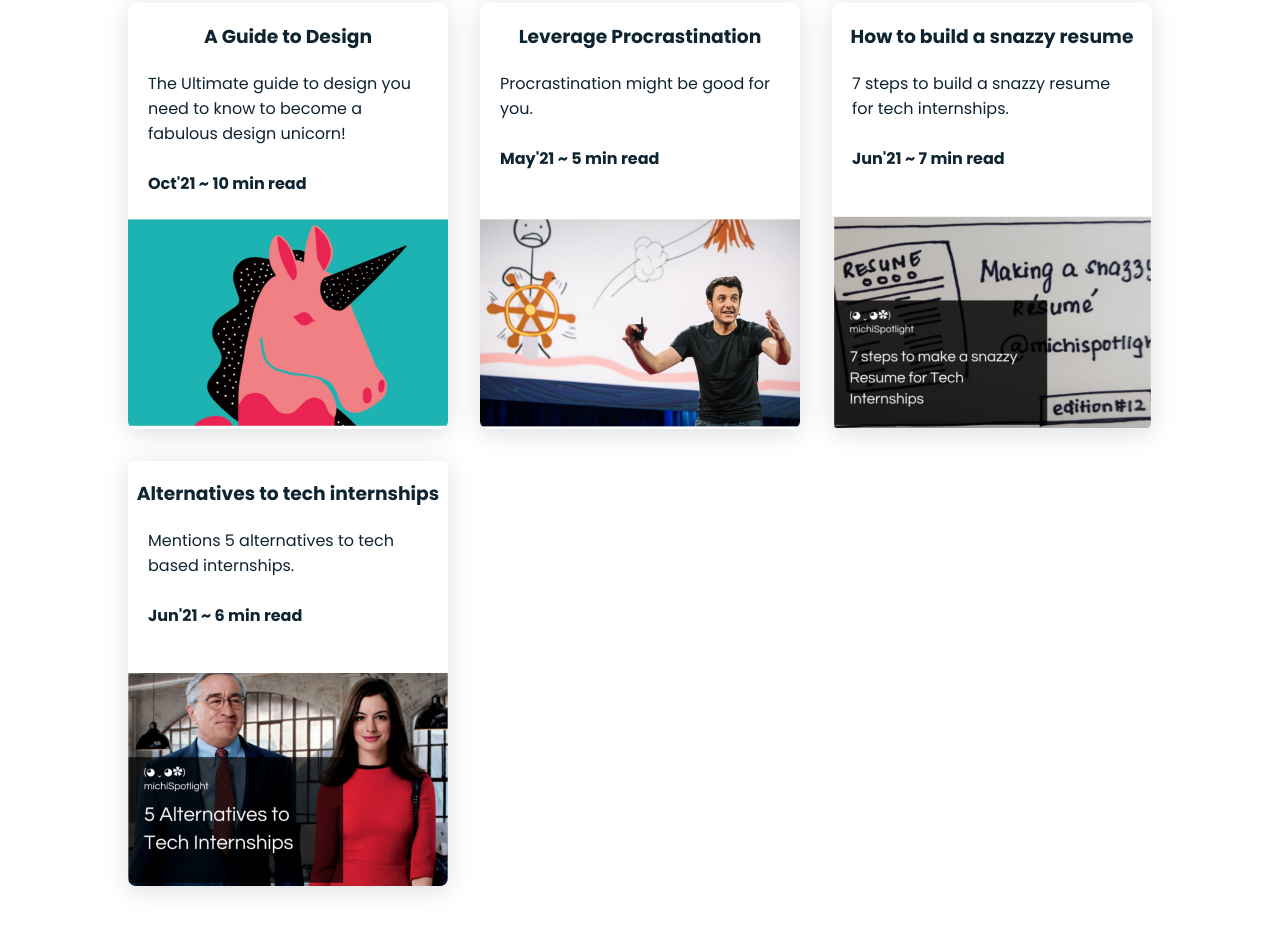
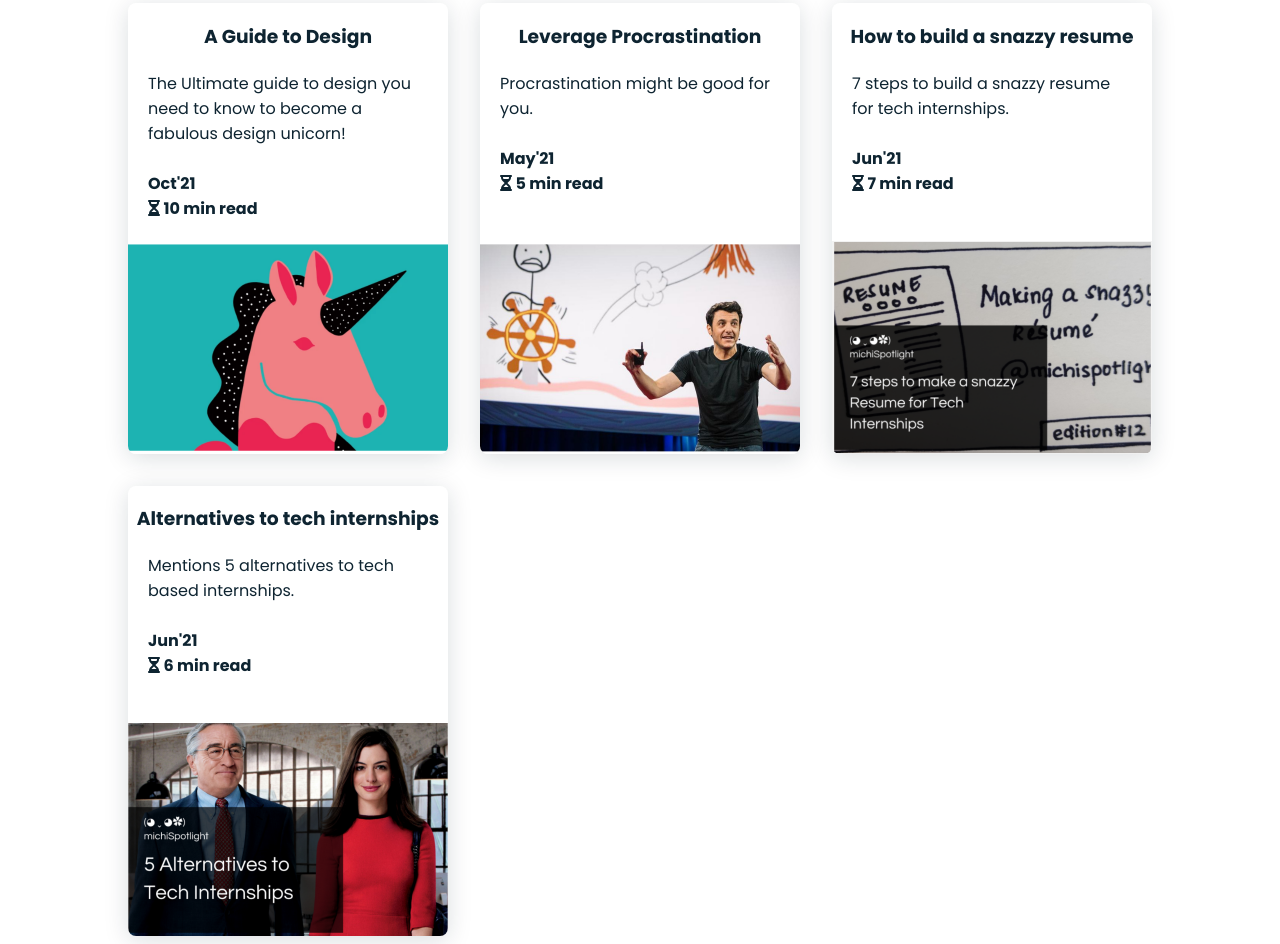
Before and after one commit to Charvi-Bansal/portfolio2-GDSC, a plain HTML site: page index.html in a window 1280 px wide. Shown: the part 2874-3818 px from the top of the page. Drawn offline with nearby package versions, Linux system fonts and the light colour scheme.

Commit message:
update blogs section

```diff
--- a/assets/css/styles.css
+++ b/assets/css/styles.css
@@ -328,6 +328,7 @@ img{
   margin: 20px;
 }
 
+
 /*CONTACT*/
 .contact__input{
   width: 100%;
--- a/index.html
+++ b/index.html
@@ -10,6 +10,7 @@
         <link href='https://unpkg.com/boxicons@2.0.9/css/boxicons.min.css' rel='stylesheet'>
 
         <title>Portfolio-Charvi</title>
+        <script src="https://kit.fontawesome.com/89451f22bb.js" crossorigin="anonymous"></script>
     </head>
     <body>
         <!--HEADER-->
@@ -171,7 +172,7 @@
                         <h3 class="blog_heading" align="center" >A Guide to Design</h3>
                         <p margin="" class="blog_desc">The Ultimate guide to design you need to know to become a fabulous design unicorn!
                             <br><br>
-                            <b>Oct'21 ~ 10 min read</b>
+                            <b>Oct'21 <br><i class="fas fa-hourglass-half"></i> 10 min read</b>
                         </p>
 
                         <a href="https://start.uxdesign.cc/?utm_content=bufferc879e&utm_medium=social&utm_source=twitter.com&utm_campaign=UX_Collective">
@@ -181,7 +182,7 @@
                         <h3 class="blog_heading" align="center" >Leverage Procrastination</h3>
                         <p margin="5px 5px 5px 5px" class="blog_desc">Procrastination might be good for you.
                             <br><br>
-                            <b>May'21 ~ 5 min read</b>
+                            <b>May'21 <br><i class="fas fa-hourglass-half"></i> 5 min read</b>
                         </p>
                         <br>
                         <a href="https://michispotlight.substack.com/p/procrastination-might-be-good-for?r=4ew12&utm_campaign=post&utm_medium=web&utm_source=copy">
@@ -195,7 +196,7 @@
                         <h3 class="blog_heading" align="center" >How to build a snazzy resume</h3>
                         <p margin="5px 5px 5px 5px" class="blog_desc">7 steps to build a snazzy resume for tech internships.
                             <br><br>
-                            <b>Jun'21 ~ 7 min read</b>
+                            <b>Jun'21 <br><i class="fas fa-hourglass-half"></i> 7 min read</b>
                         </p>
                         <br>
                         <a href="https://michispotlight.substack.com/p/resume-guide">
@@ -209,7 +210,7 @@
                         <h3 class="blog_heading" align="center" >Alternatives to tech internships</h3>
                         <p margin="5px 5px 5px 5px" class="blog_desc">Mentions 5 alternatives to tech based internships.
                             <br><br>
-                            <b>Jun'21 ~ 6 min read</b>
+                            <b>Jun'21 <br><i class="fas fa-hourglass-half"></i> 6 min read</b>
                         </p>
                         <br>
                         <a href="https://michispotlight.substack.com/p/intern-alter">
```
